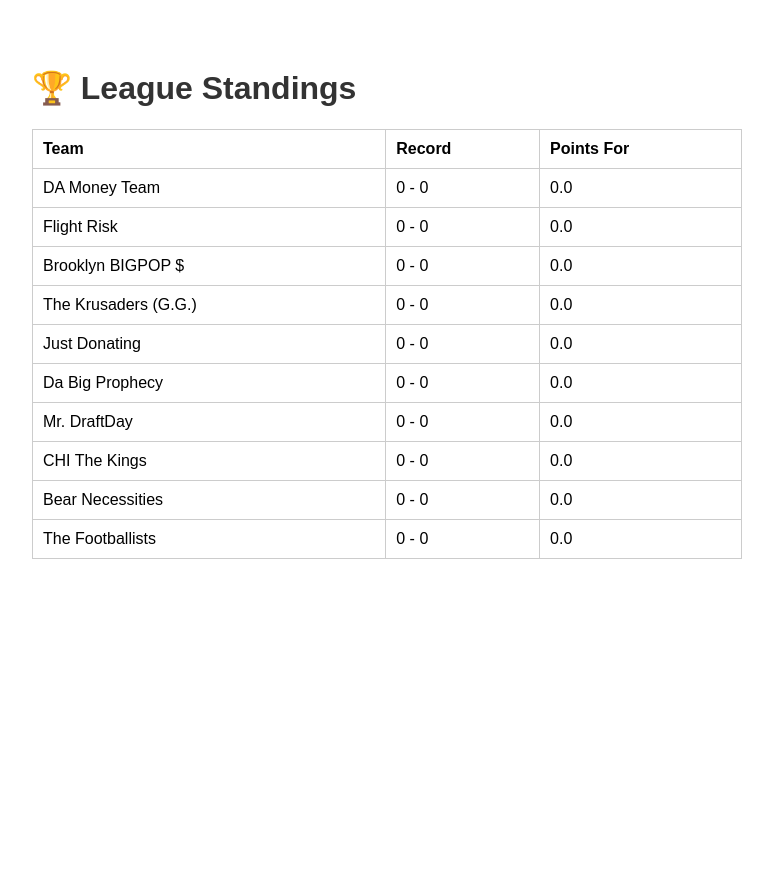
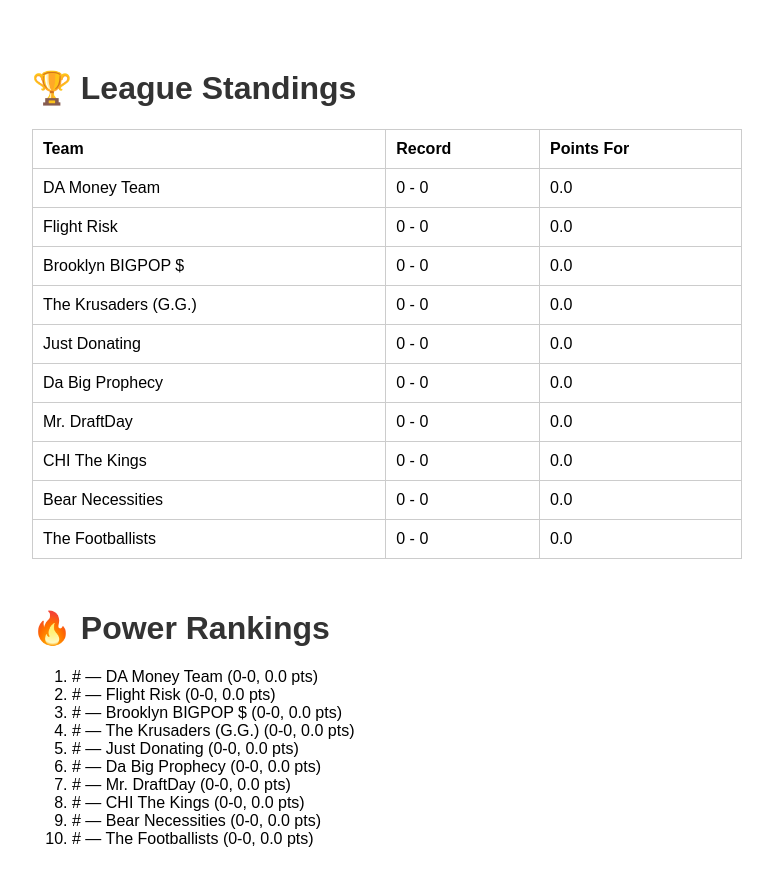
Before and after one commit to iambilla/fantasy-league-site, a plain HTML site: page index.html in a window 1280 px wide. Shown: the whole page, without its empty margins (16-789 px from the left). Before the commit the page ends 800 px from the top, so only its background shows below. Drawn offline with Linux system fonts and the light colour scheme.

Commit message:
Add power rankings

```diff
--- a/index.html
+++ b/index.html
@@ -81,3 +81,48 @@
   </table>
 </body>
 </html>
+
+<h1 style="margin-top:50px;">🔥 Power Rankings</h1>
+<ol>
+
+    <li>
+      # — DA Money Team (0-0, 0.0 pts)
+    </li>
+
+    <li>
+      # — Flight Risk (0-0, 0.0 pts)
+    </li>
+
+    <li>
+      # — Brooklyn BIGPOP $ (0-0, 0.0 pts)
+    </li>
+
+    <li>
+      # — The Krusaders (G.G.) (0-0, 0.0 pts)
+    </li>
+
+    <li>
+      # — Just Donating (0-0, 0.0 pts)
+    </li>
+
+    <li>
+      # — Da  Big Prophecy (0-0, 0.0 pts)
+    </li>
+
+    <li>
+      # — Mr. DraftDay (0-0, 0.0 pts)
+    </li>
+
+    <li>
+      # — CHI The Kings (0-0, 0.0 pts)
+    </li>
+
+    <li>
+      # — Bear Necessities (0-0, 0.0 pts)
+    </li>
+
+    <li>
+      # —  The Footballists  (0-0, 0.0 pts)
+    </li>
+
+</ol>
```
